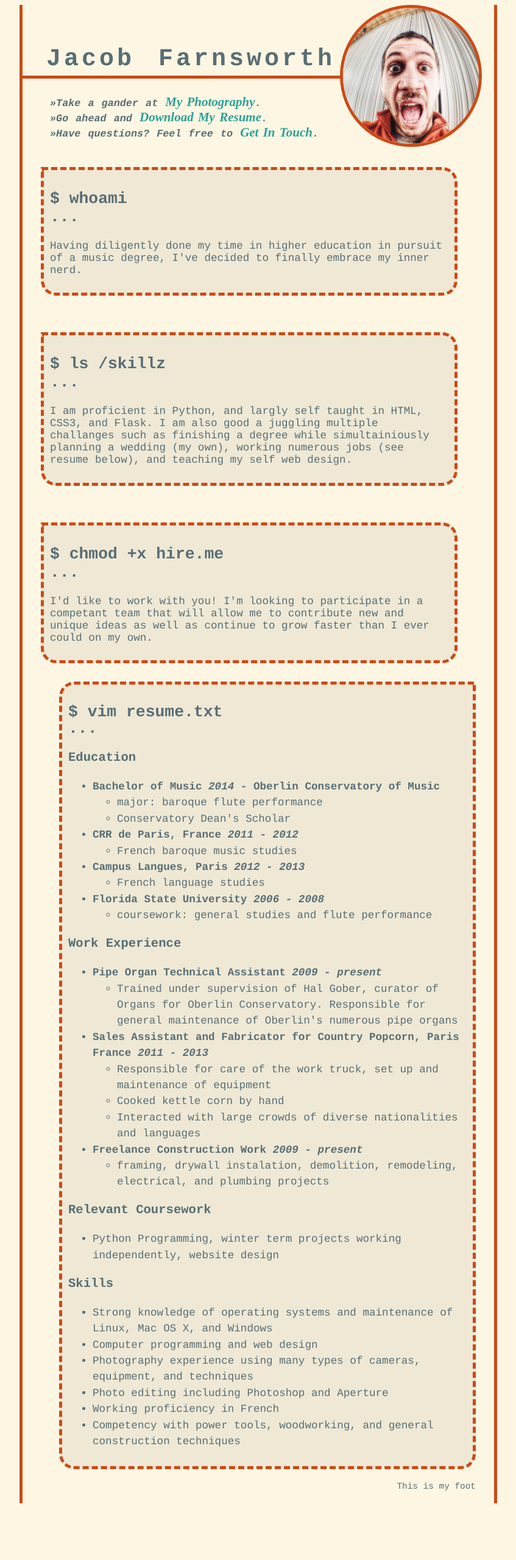
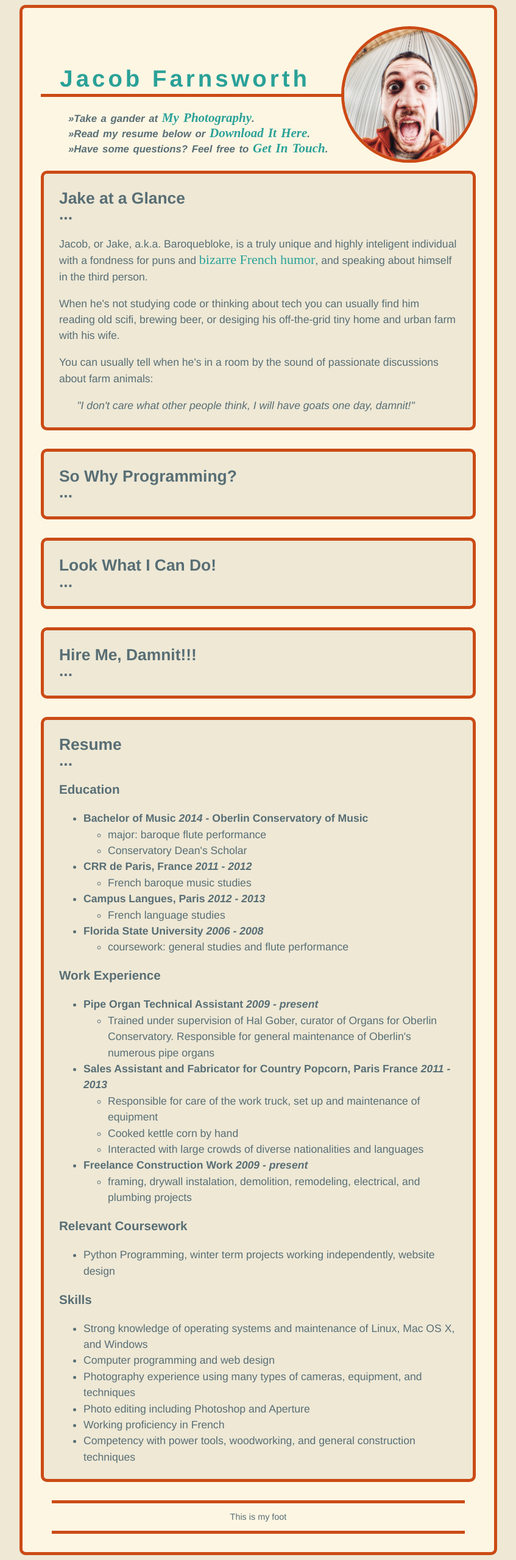
Before and after one commit to baroquebloke/flaskr, a Flask app: page / in a window 1280 px wide. Shown: the whole page at 61% size, without its empty margins (216-1063 px from the left). Before the commit the page ends 2466 px from the top, so only its background shows below. Run offline with Flask 2, Linux system fonts and the light colour scheme.

Commit message:
Huge reorganization of code
moved nearly all text content into index.html.
base.html is no strictly design frame.
working on actual personal content now.  This sucks.  grr.

```diff
--- a/static/style.css
+++ b/static/style.css
@@ -1,14 +1,24 @@
 html {
   width: 800px;
   margin: 0 auto;
-  font-family: courier;
+  font-family: Helvetica;
   color: #586e75;
-  background-color: #fdf6e3;
+  background-color: #eee8d5;
+  /*background-color: #fdf6e3;*/
 }
 .container {
+  border-top: 5px solid #cb4b16;
+  border-bottom: 5px solid #cb4b16;
+  padding: 30px;
   border-left: 5px solid #cb4b16;
   border-right: 5px solid #cb4b16;
+  -webkit-border-radius: 10px;
+  -moz-border-radius: 10px;
+  -o-border-radius: 10px;
+  border-radius: 10px;
+  background-color: #fdf6e3;
   padding-right: 30px;
+  padding-left: 30px;
 }
 .pic {
   position: relative;
@@ -18,7 +28,7 @@ html {
   -moz-border-radius: 50%;
   -o-border-radius: 50%;
   border-radius: 50%;
-  left: 70%;
+  left: 69%;
   float: left;
   clear: both;
 }
@@ -27,16 +37,17 @@ html {
   margin-top: -23%;
   line-height: 0;
   border-bottom: 5px solid #cb4b16;
+  color: #2aa198;
   letter-spacing: 5px;
-  word-spacing: 10px;
-  font-size: 125%;
+  font-size: 120%;
   float: left;
   clear: both;
 }
 .menu {
-  width: 70%;
+  width: 71%;
   font-size: 70%;
   margin-top: -100px;
+  margin-bottom: 10px;
   padding-left: 45px;
   text-align: left;
   word-spacing: 2px;
@@ -61,46 +72,28 @@ a:hover {
 a:active {
   top: 2px;
 }
-.note {
-  position: relative;
-  border: 5px dashed #cb4b16;
-  -webkit-border-radius: 0 25px 25px 25px;
-  -moz-border-radius: 0 25px 25px 25px;
-  -o-border-radius: 0 25px 25px 25px;
-  border-radius: 0 25px 25px 25px;
-  background-color: #eee8d5;
-  margin: 30px;
-  padding: 10px;
-  font-size: 110%;
-  text-align: left;
-  float: left;
-  clear: both;
-}
-#personal {
-}
-#skillz {
-}
-#whyHire {
-}
 .page-content {
-  max-width: 90%;
-  padding: 10px;
-  border: 5px dashed #cb4b16;
-  -webkit-border-radius: 25px 0 25px 25px;
-  -moz-border-radius: 25px 0 25px 25px;
-  -o-border-radius: 25px 0 25px 25px;
-  border-radius: 25px 0 25px 25px;
+  padding-top: 5px;
+  padding-bottom: 5px;
+  padding-left: 25px;
+  padding-right: 25px;
+  margin: 0 0 30px 0;
+  border: 5px solid #cb4b16;
+  -webkit-border-radius: 10px;
+  -moz-border-radius: 10px;
+  -o-border-radius: 10px;
+  border-radius: 10px;
   background-color: #eee8d5;
   font-size: 110%;
   line-height: 150%;
-  margin-left: 60px;
   clear: both;
 }
 .page-footer {
-  max-width: 800px;
-  padding-top: 20px;
-  padding-bottom: 20px;
-  text-align: right;
+  max-width: 95%;
+  border-top: 5px solid #cb4b16;
+  border-bottom: 5px solid #cb4b16;
+  margin: 0 auto;
+  text-align: center;
   font-size: 90%;
   clear: both;
 }
--- a/templates/layouts/base.html
+++ b/templates/layouts/base.html
@@ -10,44 +10,34 @@
       <img src="/static/jake.png" alt="Photo of Jacob" class="pic"/>
       <div class="header">
         {% block page_header %}
-        <h1>&nbspJacob Farnsworth</h1>
         {% endblock page_header %}
       </div>
       <div class="menu">
-        <h2><em>&raquoTake a gander at
-          <a href="http://www.baroquebloke.com">My Photography</a>.
-         <br>&raquoGo ahead and <a href="/static/FarnsworthResume.pdf"
-         download="Jacob Farnsworth's Resume">Download My Resume</a>.
-         <br>&raquoHave questions? Feel free to
-         <a href="mailto:jake@baroquebloke.com">Get In Touch</a>.</em></h2>
-      </div>
-      <div class="note" id="personal">
-        <h2>$ whoami<br>...</h2>
-        <p>Having diligently done my time in higher education in pursuit of
-          a music degree, I've decided to finally embrace my inner nerd.
-           </p>
-      </div>
-      <div class="note" id="skillz">
-        <h2>$ ls /skillz<br>...</h2>
-        <p>I am proficient in Python, and largly self taught in HTML,
-          CSS3, and Flask.  I am also good a juggling multiple challanges such as
-          finishing a degree while simultainiously planning a wedding (my own),
-          working numerous jobs (see resume below), and teaching my self web
-          design.</p>
-      </div>
-      <div class="note" id="whyHire">
-        <h2>$ chmod +x hire.me<br>...</h2>
-        <p>I'd like to work with you!  I'm looking to participate
-          in a competant team that will allow me to contribute new and unique
-          ideas as well as continue to grow faster than I ever could on my own.</p>
+        {% block menu %}
+        {% endblock %}
       </div>
       <div class="page-content">
-        {% block content %}
+        {% block personal %}
+        {% endblock %}
+      </div>
+      <div class="page-content">
+        {% block why_programming %}
+        {% endblock %}
+      </div>
+      <div class="page-content">
+        {% block skillz %}
+        {% endblock %}
+      </div>
+      <div class="page-content">
+        {% block hireMe %}
+        {% endblock %}
+      </div>
+      <div class="page-content">
+        {% block resume %}
         {% endblock %}
       </div>
       <div class="page-footer">
         {% block page_footer %}
-        This is my foot
         {% endblock page_footer %}
       </div>
     </div>
--- a/templates/pages/index.html
+++ b/templates/pages/index.html
@@ -1,65 +1,213 @@
 {% extends "layouts/base.html" %}
 
-{% block content %}
-<h2>$ vim resume.txt<br>...</h2>
-<h3>Education</h3>
+{% block page_header %}
+<h1>
+  &nbsp&nbspJacob Farnsworth
+</h1>
+{% endblock %}
+
+{% block menu %}
+<h2>
+  <em>
+    &raquoTake a gander at
+    <a href="http://www.baroquebloke.com">My Photography</a>.
+    <br>&raquoRead my resume below or
+    <a href="/static/FarnsworthResume.pdf"
+      download="Jacob Farnsworth's Resume">Download It Here</a>.
+    <br>&raquoHave some questions?  Feel free to
+    <a href="mailto:jake@baroquebloke.com">Get In Touch</a>.
+  </em>
+</h2>
+{% endblock %}
+
+{% block personal %}
+<h2>
+  Jake at a Glance
+  <br>...
+</h2>
+<p>
+  Jacob, or Jake, a.k.a. Baroquebloke, is a truly unique and highly inteligent
+  individual with a fondness for puns and
+  <a href="http://www.ouaismaisbon.ch">bizarre French humor</a>, and speaking
+  about himself in the third person.
+</p>
+<p>
+  When he's not studying code or thinking about tech you can  usually
+  find him reading old scifi, brewing beer, or desiging his off-the-grid tiny
+  home and urban farm with his wife.
+</p>
+<p>
+  You can usually tell when he's in a room by the sound of passionate
+  discussions about farm animals:
+</p>
+<p>
+  &nbsp&nbsp&nbsp&nbsp&nbsp&nbsp<em>"I don't care what other people think,
+    I will have goats one day, damnit!"</em>
+</p>
+{% endblock %}
+
+{% block why_programming %}
+<h2>
+  So Why Programming?
+  <br>...
+</h2>
+<p>
+</p>
+{% endblock %}
+
+{% block skillz %}
+<h2>
+  Look What I Can Do!
+  <br>...
+</h2>
+{% endblock %}
+
+{% block hireMe %}
+<h2>
+  Hire Me, Damnit!!!
+  <br>...
+</h2>
+{% endblock %}
+
+{% block resume %}
+<h2>
+  Resume
+  <br>...
+</h2>
+<h3>
+  Education
+</h3>
 <ul>
-  <li><b>Bachelor of Music <i>2014</i> - Oberlin Conservatory of Music</b></li>
+  <li>
+    <b>
+      Bachelor of Music <i>2014</i> - Oberlin Conservatory of Music
+    </b>
+  </li>
   <ul>
-    <li>major: baroque flute performance</li>
-    <li>Conservatory Dean's Scholar</li>
+    <li>
+      major: baroque flute performance
+    </li>
+    <li>
+      Conservatory Dean's Scholar
+    </li>
   </ul>
-  <li><b>CRR de Paris, France <i>2011 - 2012</i></b></li>
+  <li>
+    <b>
+      CRR de Paris, France <i>2011 - 2012</i>
+    </b>
+  </li>
   <ul>
-    <li>French baroque music studies</li>
+    <li>
+      French baroque music studies
+    </li>
   </ul>
-  <li><b>Campus Langues, Paris <i>2012 - 2013</i></b></li>
+  <li>
+    <b>
+      Campus Langues, Paris <i>2012 - 2013</i>
+    </b>
+  </li>
   <ul>
-    <li>French language studies</li>
+    <li>
+      French language studies
+    </li>
   </ul>
-  <li><b>Florida State University <i>2006 - 2008</i></b></li>
+  <li>
+    <b>
+      Florida State University <i>2006 - 2008</i>
+    </b>
+  </li>
   <ul>
-    <li>coursework: general studies and flute performance</li>
+    <li>
+      coursework: general studies and flute performance
+    </li>
   </ul>
 </ul>
-<h3>Work Experience</h3>
+<h3>
+  Work Experience
+</h3>
 <ul>
-  <li><b>Pipe Organ Technical Assistant <i>2009 - present</i></b></li>
+  <li>
+    <b>
+      Pipe Organ Technical Assistant <i>2009 - present</i>
+    </b>
+  </li>
   <ul>
-    <li>Trained under supervision of Hal Gober, curator of Organs
+    <li>
+      Trained under supervision of Hal Gober, curator of Organs
         for Oberlin Conservatory.  Responsible for general maintenance of
-        Oberlin's numerous pipe organs</li>
+        Oberlin's numerous pipe organs
+      </li>
   </ul>
-  <li><b>Sales Assistant and Fabricator for Country Popcorn,
-      Paris France <i>2011 - 2013</i></b></li>
+  <li>
+    <b>
+      Sales Assistant and Fabricator for Country Popcorn,
+      Paris France <i>2011 - 2013</i>
+    </b>
+  </li>
   <ul>
-    <li>Responsible for care of the work truck, set up and maintenance of
-        equipment</li>
-    <li>Cooked kettle corn by hand</li>
-    <li>Interacted with large crowds of diverse nationalities and
-        languages</li>
+    <li>
+      Responsible for care of the work truck, set up and maintenance of
+      equipment
+    </li>
+    <li>
+      Cooked kettle corn by hand
+    </li>
+    <li>
+      Interacted with large crowds of diverse nationalities and
+      languages
+    </li>
   </ul>
-  <li><b>Freelance Construction Work <i>2009 - present</i></b></li>
+  <li>
+    <b>
+      Freelance Construction Work <i>2009 - present</i>
+    </b>
+  </li>
   <ul>
-    <li>framing, drywall instalation, demolition, remodeling, electrical,
-        and plumbing projects</li>
+    <li>
+      framing, drywall instalation, demolition, remodeling, electrical,
+      and plumbing projects
+    </li>
   </ul>
 </ul>
-<h3>Relevant Coursework</h3>
+<h3>
+  Relevant Coursework
+</h3>
 <ul>
-  <li>Python Programming, winter term projects working independently,
-    website design</li>
+  <li>
+    Python Programming, winter term projects working independently,
+    website design
+  </li>
 </ul>
-<h3>Skills</h3>
+<h3>
+  Skills
+</h3>
 <ul>
-  <li>Strong knowledge of operating systems and maintenance of Linux,
-    Mac OS X, and Windows</li>
-  <li>Computer programming and web design</li>
-  <li>Photography experience using many types of cameras, equipment,
-    and techniques</li>
-  <li>Photo editing including Photoshop and Aperture</li>
-  <li>Working proficiency in French</li>
-  <li>Competency with power tools, woodworking, and general construction
-    techniques</li>
+  <li>
+    Strong knowledge of operating systems and maintenance of Linux,
+    Mac OS X, and Windows
+  </li>
+  <li>
+    Computer programming and web design
+  </li>
+  <li>
+    Photography experience using many types of cameras, equipment,
+    and techniques
+  </li>
+  <li>
+    Photo editing including Photoshop and Aperture
+  </li>
+  <li>
+    Working proficiency in French
+  </li>
+  <li>
+    Competency with power tools, woodworking, and general construction
+    techniques
+  </li>
 </ul>
 {% endblock %}
+
+{% block page_footer %}
+<p>
+  This is my foot
+</p>
+{% endblock %}
--- a/templates/pages/resume.html
+++ /dev/null
@@ -1,5 +0,0 @@
-{% extends "layouts/base.html" %}
-
-{% block content %}
-
-{% endblock %}
```
Also changed, not shown: templates/pages/about_me.html (deleted, +0 -17 lines).
